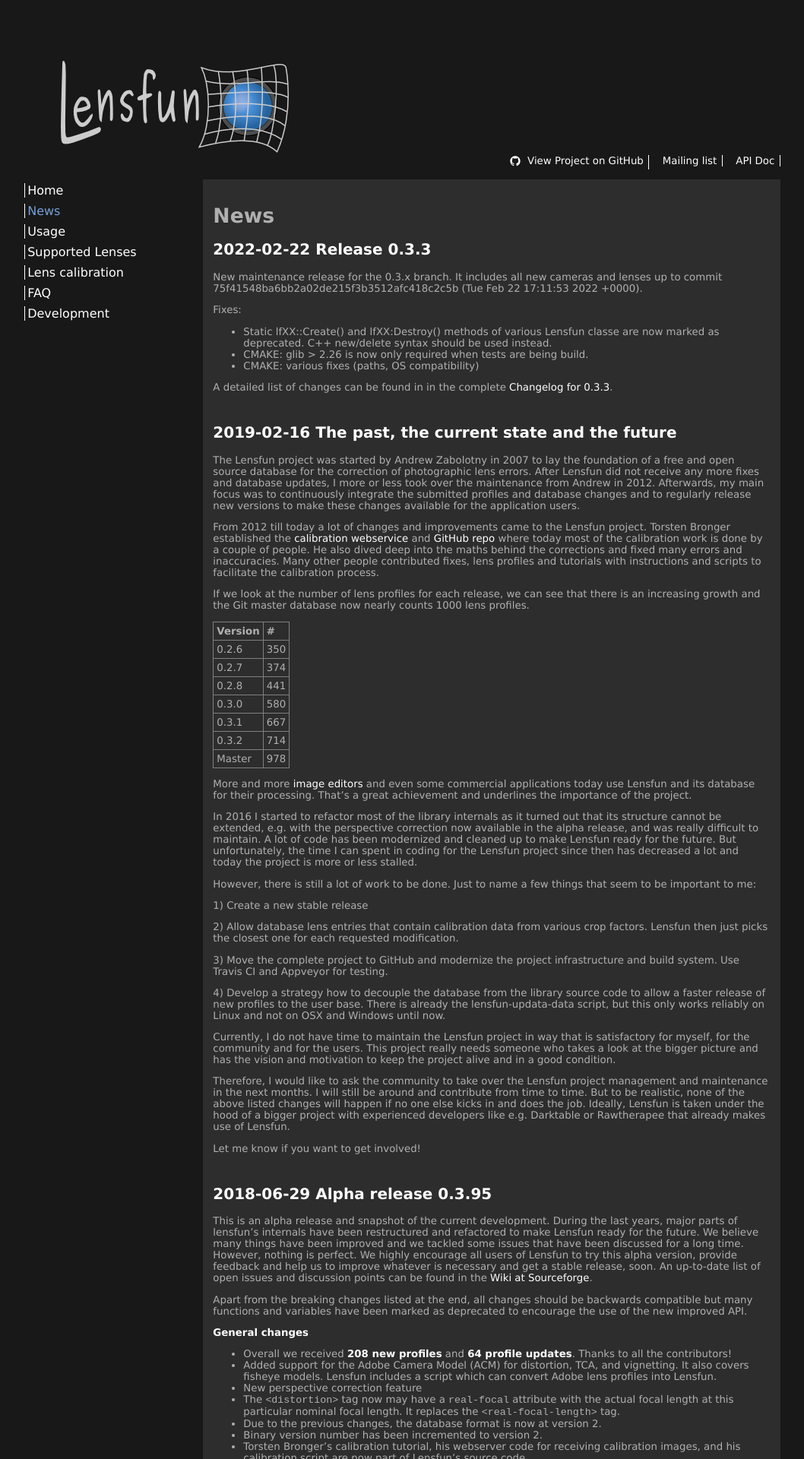
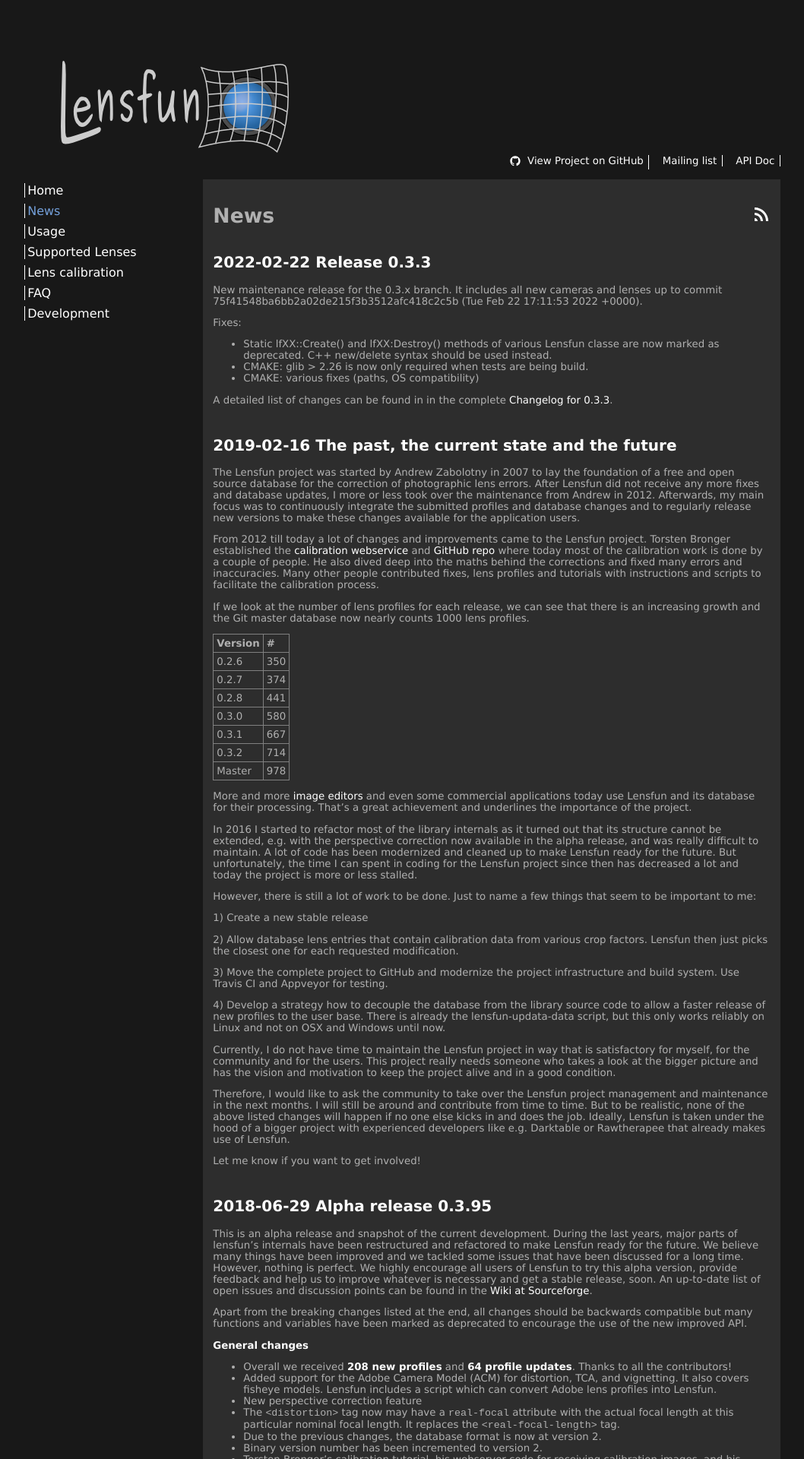
Before and after one commit to lensfun/lensfun.github.io, a Jekyll site: the page built from news.md, in a window 1280 px wide. Shown: the top 1920 px of the page at 76% size, without its empty margins (49-1107 px from the left). Built offline with Jekyll 4.4.1, drawn with Linux system fonts in a browser that asks for light colours.

Commit message:
Add RSS feed icon beside header if available

```diff
--- a/_layouts/default.html
+++ b/_layouts/default.html
@@ -9,8 +9,16 @@
 {% include navigation.html %}
 
 <div id="content">
+  <header style="display: flex; justify-content: space-between; align-items: center;">
     <h1>{{page.title}}</h1>
-
+    {% if page.feedlink %}
+      <a href="{{ page.feedlink }}" title="RSS Feed">
+        <svg aria-label="RSS Feed" focusable="false" width="24" height="24" viewBox="0 0 24 24">
+          <use xlink:href="/imgs/rss-fill.svg#rss-fill"></use>
+        </svg>
+      </a>
+    {% endif %}
+  </header>
   <main>
     {{content}}
   </main>
```
Also changed, not shown: lenslist.md (+1 -0 lines), news.md (+1 -0 lines), imgs/rss-fill.svg (added).
